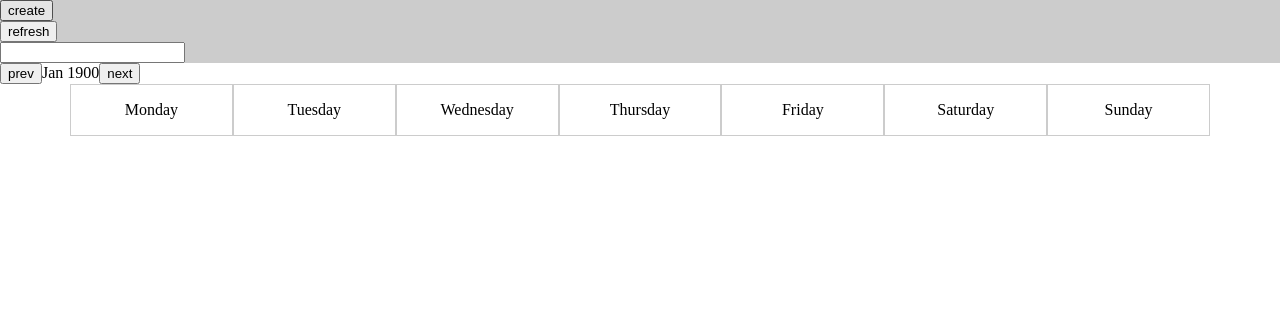
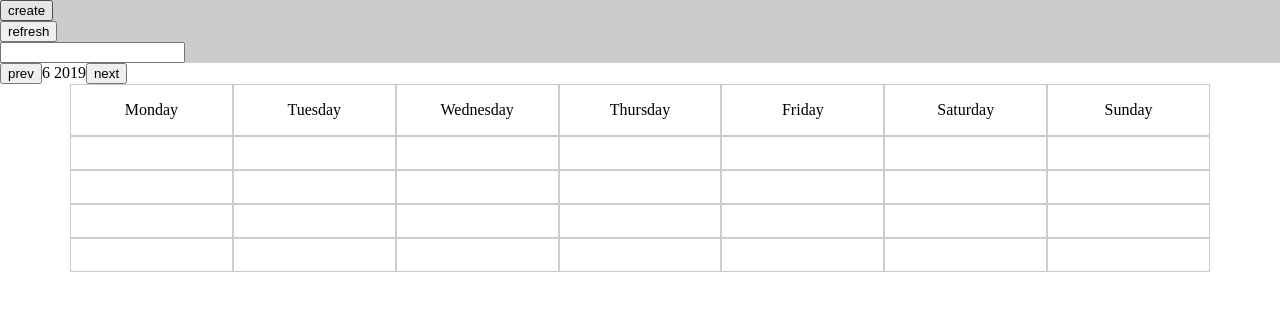
Before and after one commit to Akella13/IT-Test, a Vue app: page / in a window 1280 px wide. Shown: the top 310 px of the page. Built offline with nearby package versions, Linux system fonts and the light colour scheme.

Commit message:
feat: today

```diff
--- a/src/components/Calendar.vue
+++ b/src/components/Calendar.vue
@@ -7,8 +7,10 @@
     </section>
     <section>
       <div class="container">
-        <div class="row">
-          <div v-for="(day, index) in days" :key="index" class="col day">{{ day }}</div>
+        <div v-for="(week, weekIndex) in weeks" :key="weekIndex" class="row">
+          <div v-for="(day, dayIndex) in days" :key="dayIndex" class="col day">
+            <span v-if="week == 1">{{ day }}</span>
+          </div>
         </div>
       </div>
     </section>
@@ -20,13 +22,27 @@ export default {
   name: 'Calendar',
   data() {
     return {
-      currentYear: '1900',
-      currentMonth: 'Jan',
-      currentDay: 'Sunday',
+      today: new Date(),
       years: [],
       months: ['Feb', 'Jan', 'March', 'April', 'May', 'June', 'Jule', 'Aug', 'Sep', 'Oct', 'Nov', 'Dec'],
-      days: ['Monday', 'Tuesday', 'Wednesday', 'Thursday', 'Friday', 'Saturday', 'Sunday']
-    }
+      weeks: 5,
+      days: ['Monday', 'Tuesday', 'Wednesday', 'Thursday', 'Friday', 'Saturday', 'Sunday'],
+      date: 31,
+    };
+  },
+  computed: {
+    currentYear() { return this.today.getFullYear() },
+    currentMonth() { return this.today.getMonth() },
+    currentDay() { return this.today.getDay() },
+    currentDate() { return this.today.getDate() },
+  },
+  mounted() {
+    console.log(this.monthLength(this.currentMonth, this.currentYear))
+  },
+  methods: {
+    monthLength (month, year) {
+      return new Date(year, month, 0).getDate() + 1;
+    },
   }
 }
 </script>
```
